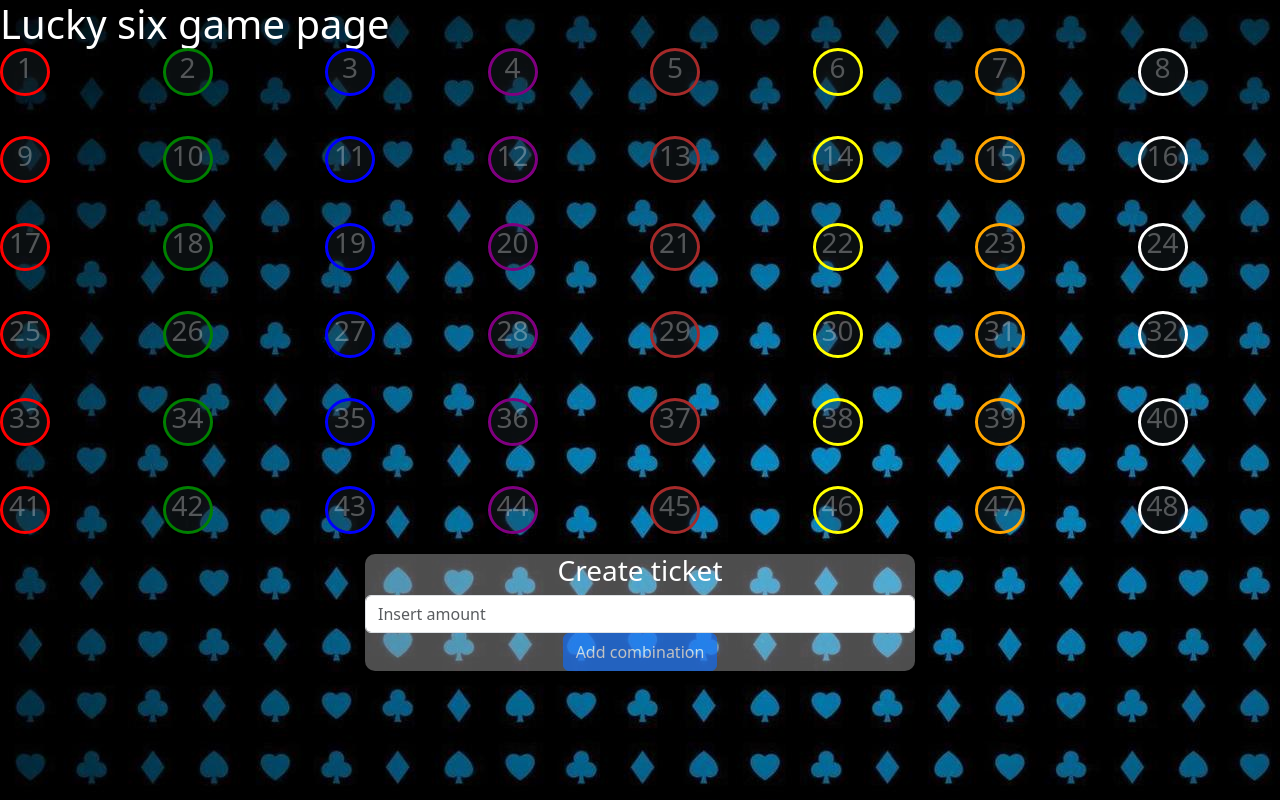
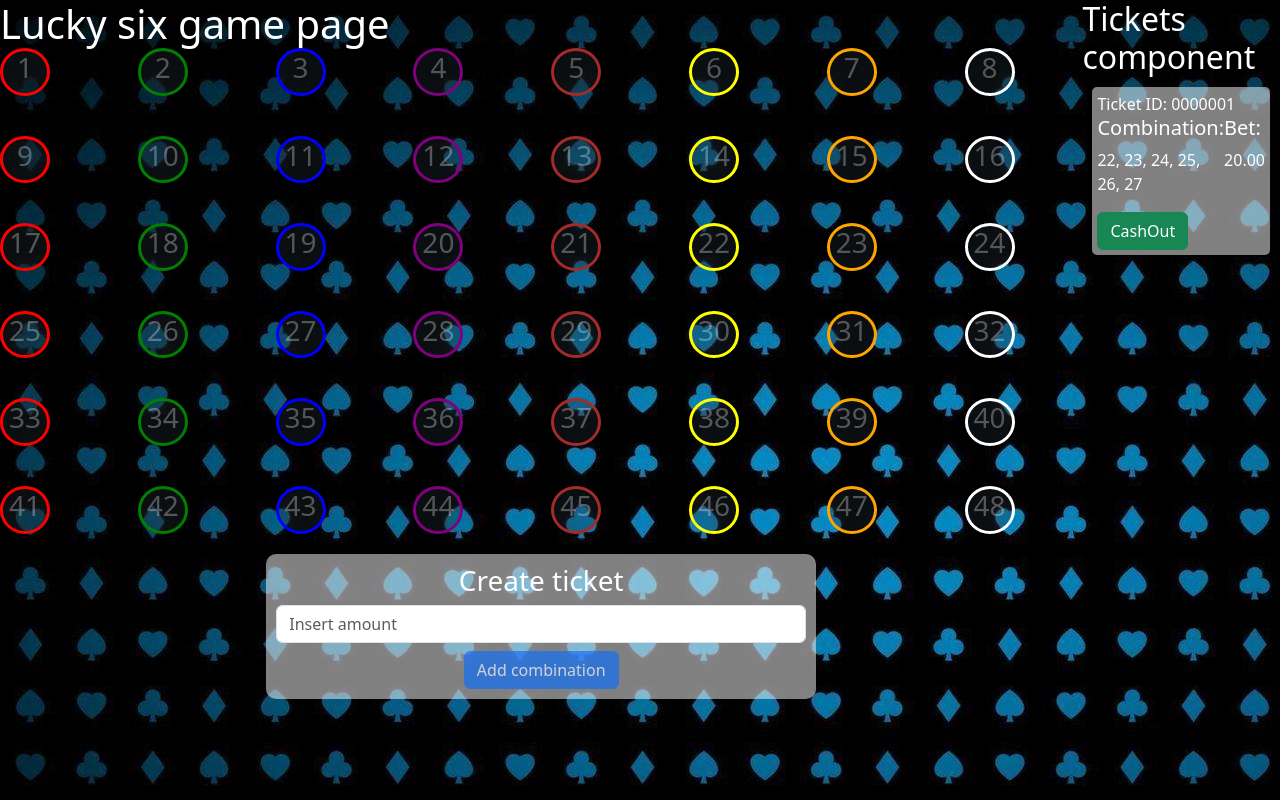
Before and after one commit to Nenadan/luckysix, a React (Create React App) app in the folder luckysix/: page / in a window 1280 px wide. Built offline with nearby package versions, Linux system fonts and the light colour scheme.

Commit message:
LS-1 Create additional component

```diff
--- a/luckysix/src/Pages/LuckySixGamePage/CreateTicketComponent/CreateTicketComponent.css
+++ b/luckysix/src/Pages/LuckySixGamePage/CreateTicketComponent/CreateTicketComponent.css
@@ -6,7 +6,8 @@
 
 .create-ticket-component{
     text-align: center;
-    background-color: rgba(255, 255, 255, 0.3);
+    background-color: rgba(255, 255, 255, 0.5);
     width: 550px;
     border-radius: 10px;
+    padding: 10px;
 }
--- a/luckysix/src/Pages/LuckySixGamePage/CreateTicketComponent/CreateTicketComponent.jsx
+++ b/luckysix/src/Pages/LuckySixGamePage/CreateTicketComponent/CreateTicketComponent.jsx
@@ -14,7 +14,7 @@ export default function CreateTicketComponent(props){
                 }
             </div>
             <input className="form-control" type="number" placeholder="Insert amount"></input>
-            <button disabled={!props.ticketCompleted} className="btn btn-primary">Add combination</button>
+            <button disabled={!props.ticketCompleted} className="btn btn-primary mt-2">Add combination</button>
         </div>
     )
 }
--- a/luckysix/src/Pages/LuckySixGamePage/LuckySixGamePage.css
+++ b/luckysix/src/Pages/LuckySixGamePage/LuckySixGamePage.css
@@ -10,3 +10,16 @@
     justify-content: center;
     margin-top: 20px;
   }
+
+  .lucky-six-game-page{
+    display: flex;
+  }
+
+  .game-container{
+    flex: 6;
+  }
+
+  .tickets-container{
+    flex: 1;
+    height: 100vh;
+  }
--- a/luckysix/src/Pages/LuckySixGamePage/LuckySixGamePage.jsx
+++ b/luckysix/src/Pages/LuckySixGamePage/LuckySixGamePage.jsx
@@ -2,6 +2,7 @@ import React, { useState } from "react";
 import NumberCircle from "./NumberCircle/NumberCircle";
 import '../LuckySixGamePage/LuckySixGamePage.css';
 import CreateTicketComponent from "./CreateTicketComponent/CreateTicketComponent";
+import TicketsComponent from "./TicketsComponent/TicketsComponent";
 function LuckySixGamePage(props){
     const[data, setData] = useState(props.data);
     const[selectedNumbers, setSelectedNumbers] = useState([]);
@@ -15,7 +16,8 @@ function LuckySixGamePage(props){
         }
     }
     return(
-        <div className="text-white">
+        <div className="lucky-six-game-page text-white">
+            <div className="game-container">
                 <h1>Lucky six game page</h1>
                 <div className="grid-container">
                     {data.map((number, index) => (
@@ -26,6 +28,10 @@ function LuckySixGamePage(props){
                     <CreateTicketComponent ticketCompleted={ticketCompleted} selectedNumbers={selectedNumbers}/>
                 </div>
             </div>
+            <div className="tickets-container">
+                <TicketsComponent />
+            </div>
+        </div>
     )
 }
 
--- /dev/null
+++ b/luckysix/src/Pages/LuckySixGamePage/TicketComponent/TicketComponent.css
@@ -0,0 +1,15 @@
+.active-ticket{
+    background-color: rgba(255, 255, 255, 0.5);
+    border-radius: 5px;
+    padding: 5px;
+    margin: 10px;
+}
+
+.active-ticket-info{
+    display: flex;
+    justify-content: space-between;
+}
+
+.ticket-id-label{
+    margin-bottom: 0;
+}
--- /dev/null
+++ b/luckysix/src/Pages/LuckySixGamePage/TicketComponent/TicketComponent.jsx
@@ -0,0 +1,24 @@
+import React from "react";
+import '../TicketComponent/TicketComponent.css';
+
+let TicketComponent = () => {
+
+    return(
+        <div className="active-ticket">
+            <p className="ticket-id-label">Ticket ID: 0000001</p>
+            <div className="active-ticket-info">
+                <div>
+                    <h5>Combination:</h5>
+                    <p>22, 23, 24, 25, 26, 27</p>
+                </div>
+                <div>
+                    <h5>Bet:</h5>
+                    <p>20.00</p>
+                </div>
+            </div>
+            <button className="btn btn-success">CashOut</button>
+        </div>
+    )
+}
+
+export default TicketComponent;
--- /dev/null
+++ b/luckysix/src/Pages/LuckySixGamePage/TicketsComponent/TicketsComponent.jsx
@@ -0,0 +1,14 @@
+import React from "react";
+import TicketComponent from "../TicketComponent/TicketComponent";
+
+let TicketsComponent = () => {
+
+    return(
+        <div>
+            <h2>Tickets component</h2>
+            <TicketComponent />
+        </div>
+    )
+}
+
+export default TicketsComponent;
```
Lines whose indentation alone changed are shown as unchanged.
